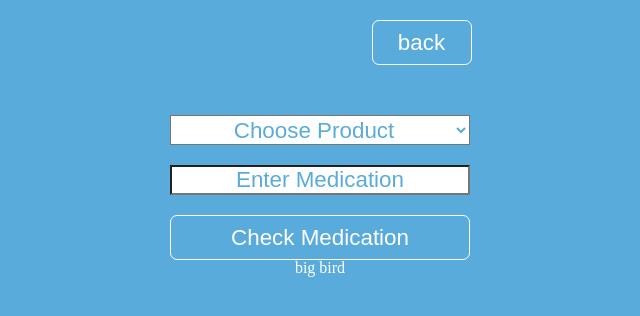
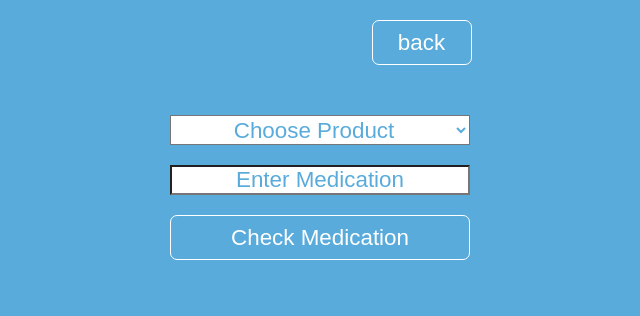
Before and after one commit to adamhinckley/Insurance-Risk-Assesment, a React (Create React App) app: page /med-list in a window 1280 px wide. Shown: the top 316 px of the page, without its empty margins (320-960 px from the left). Built offline with nearby package versions, Linux system fonts and the light colour scheme.

Commit message:
makes chages to communicate with backend properly

```diff
--- a/package.json
+++ b/package.json
@@ -8,6 +8,7 @@
     "less": "^3.9.0",
     "react": "^16.7.0-alpha.0",
     "react-dom": "^16.7.0-alpha.0",
+    "react-loading": "^2.0.3",
     "react-router-dom": "^4.3.1",
     "react-scripts": "2.0.5",
     "styled-components": "^4.1.3"
--- a/src/components/BuildChart.js
+++ b/src/components/BuildChart.js
@@ -14,7 +14,8 @@ class BuildChart extends React.Component {
       gender: "",
       age: "",
       maleChecked: false,
-      femaleChecked: false
+      femaleChecked: false,
+      loading: false
     };
   }
   changeHandler = e => {
--- a/src/components/MedicationList.js
+++ b/src/components/MedicationList.js
@@ -8,8 +8,9 @@ export default class MedicationList extends Component {
     super();
     this.state = {
       product: "",
-      medication: "test",
-      message: "big bird"
+      medication: "",
+      message: "",
+      outcome: []
     };
   }
   changeHandler = e => {
@@ -20,11 +21,15 @@ export default class MedicationList extends Component {
     e.preventDefault();
     const { product, medication } = this.state;
     axios
-      .post("https://insurance-risk-assesment.herokuapp.com/api/meds/", { prescription: medication, Carrier: product })
+      .post("https://insurance-risk-assesment.herokuapp.com/api/meds/", { prescription: medication, product: product })
       .then(res => {
-        this.setState({ message: "No data returned" });
+        if (!this.state.outcome.length === 0) {
+          this.setState({ message: "no data returned" });
+        } else {
+          this.setState({ outcome: res.data });
+        }
 
-        console.log(res);
+        console.log(res.data);
       })
       .catch(err => {
         console.log(err);
@@ -34,7 +39,7 @@ export default class MedicationList extends Component {
   putMedOnState = (e, input) => {
     // e.preventDefault();
     e.persist();
-    this.setState({ product: input });
+    this.setState({ medication: input });
     console.log("fired");
   };
 
@@ -51,51 +56,54 @@ export default class MedicationList extends Component {
           <label htmlFor="Product" />
           <select name="product" value={this.state.product} className="input" onChange={this.changeHandler}>
             <option className="medication-select">Choose Product</option>
-            <option value="CFG Dignified Choice" className="medication-select">
+            <option name="CFG Dignified Choice" value="CFG Dignified Choice" className="medication-select">
               CFG Dignified Choice
             </option>
-            <option value="CFG Term" className="medication-select">
+            <option name="CFG Term" value="CFG Term" className="medication-select">
               CFG Term
             </option>
-            <option value="Foresters PlanRight" className="medication-select">
+            <option name="Foresters PlanRight" value="Foresters PlanRight" className="medication-select">
               Foresters PlanRight
             </option>
-            <option value="Foresters Strong Foundation" className="medication-select">
+            <option
+              name="Foresters Strong Foundation"
+              value="Foresters Strong Foundation"
+              className="medication-select"
+            >
               Foresters Strong Foundation
             </option>
-            <option value="MOO Living Promise" className="medication-select">
+            <option name="MOO Living Promise" value="MOO Living Promise" className="medication-select">
               MOO Living Promise
             </option>
-            <option value="MOO Term" className="medication-select">
+            <option name="MOO Term" value="MOO Term" className="medication-select">
               MOO Term
             </option>
-            <option value="Phoenix Remembrance" className="medication-select">
+            <option name="Phoenix Remembrance" value="Phoenix Remembrance" className="medication-select">
               Phoenix Remembrance
             </option>
-            <option value="Phoenix Safe Harbor" className="medication-select">
+            <option name="Phoenix Safe Harbor" value="Phoenix Safe Harbor" className="medication-select">
               Phoenix Safe Harbor
             </option>
-            <option value="Transameirica solutions" className="medication-select">
+            <option name="Transameirica solutions" value="Transameirica solutions" className="medication-select">
               Transamerica Solutions
             </option>
             />
           </select>
           <Autocomplete suggestions={suggestions} putMedOnState={this.putMedOnState} />
 
-          <button>Check Medication</button>
+          <button type="submit">Check Medication</button>
         </form>
         <div className="eligible-products-container">
           <p className="build-message">{this.state.message}</p>
 
-          {/* {this.state.products.map(product => {
+          {this.state.outcome.map(product => {
             return (
-              <ul key={product.id}>
-                <li>
-                  {product.carrier} - {product.product2} {product.product3}
-                </li>
+              <ul key={product.medication}>
+                <li>Indication: {product.indication}</li>
+                <li>Outcome: {product.outcome}</li>
               </ul>
             );
-          })} */}
+          })}
         </div>
       </div>
     );
--- a/src/css/index.css
+++ b/src/css/index.css
@@ -291,6 +291,23 @@ nav .navLink {
 .med-list ::placeholder {
   color: #59abdb;
 }
+.med-list .eligible-products-container {
+  margin-top: 10px;
+  width: 300px;
+}
+.med-list .eligible-products-container p {
+  font-family: Arial, Helvetica, sans-serif;
+  line-height: 15px;
+  font-size: 1.6rem;
+  margin: 20px 0;
+}
+.med-list .eligible-products-container li {
+  margin-top: 8px;
+  font-family: Arial, Helvetica, sans-serif;
+}
+.med-list .build-message {
+  text-align: center;
+}
 .med-input {
   width: 300px;
   height: 30px;
--- a/src/less/medicationList.less
+++ b/src/less/medicationList.less
@@ -48,4 +48,23 @@
   ::placeholder {
     color: rgb(89, 171, 219);
   }
+
+  .eligible-products-container {
+    margin-top: 10px;
+    width: 300px;
+    p {
+      font-family: Arial, Helvetica, sans-serif;
+      line-height: 15px;
+      font-size: 1.6rem;
+      margin: 20px 0;
+    }
+
+    li {
+      margin-top: 8px;
+      font-family: Arial, Helvetica, sans-serif;
+    }
+  }
+  .build-message {
+    text-align: center;
+  }
 }
```
Also changed, not shown: 1 other file (tests, documents, lock files or other folders).
